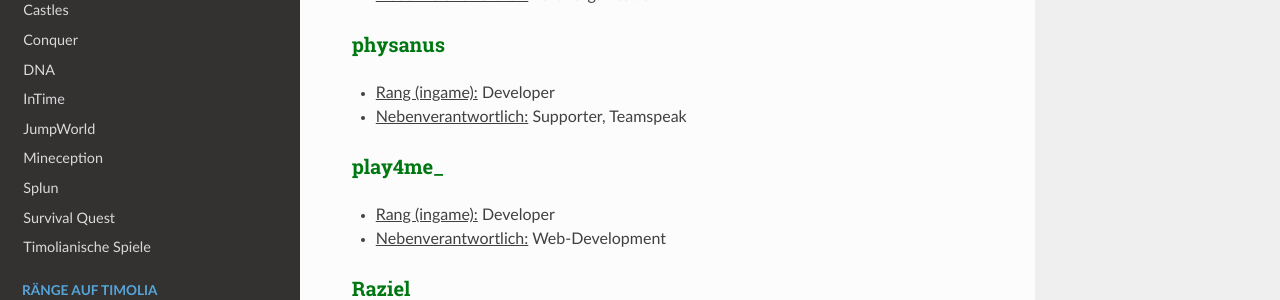
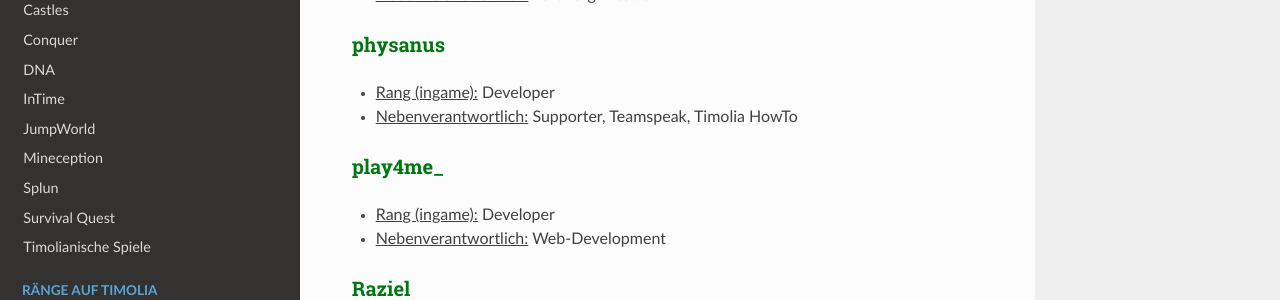
Before and after one commit to TimoliaDE/HowTo, an MkDocs documentation site: the page built from docs/team/members.md, in a window 1280 px wide and 900 px high, scrolled down 2613 px. Shown: the part 151-451 px from the top of the window. Built offline with MkDocs 1.6.1, drawn with Linux system fonts in a browser that asks for light colours; nearby versions of some CDN libraries; old or Windows-style settings are respelled for this version of MkDocs.

Commit message:
Update members.md

```diff
--- a/docs/team/members.md
+++ b/docs/team/members.md
@@ -84,7 +84,7 @@ Sie kümmern sich um die Timolia-Plugins, entwickeln neue Features und Spielmodi
 
 ### <strong><span style="color:#007812">physanus</span></strong>
 - <u>Rang (ingame):</u> Developer
-- <u>Nebenverantwortlich:</u> Supporter, Teamspeak
+- <u>Nebenverantwortlich:</u> Supporter, Teamspeak, Timolia HowTo
 
 ### <strong><span style="color:#007812">play4me_</span></strong>
 - <u>Rang (ingame):</u> Developer
```
